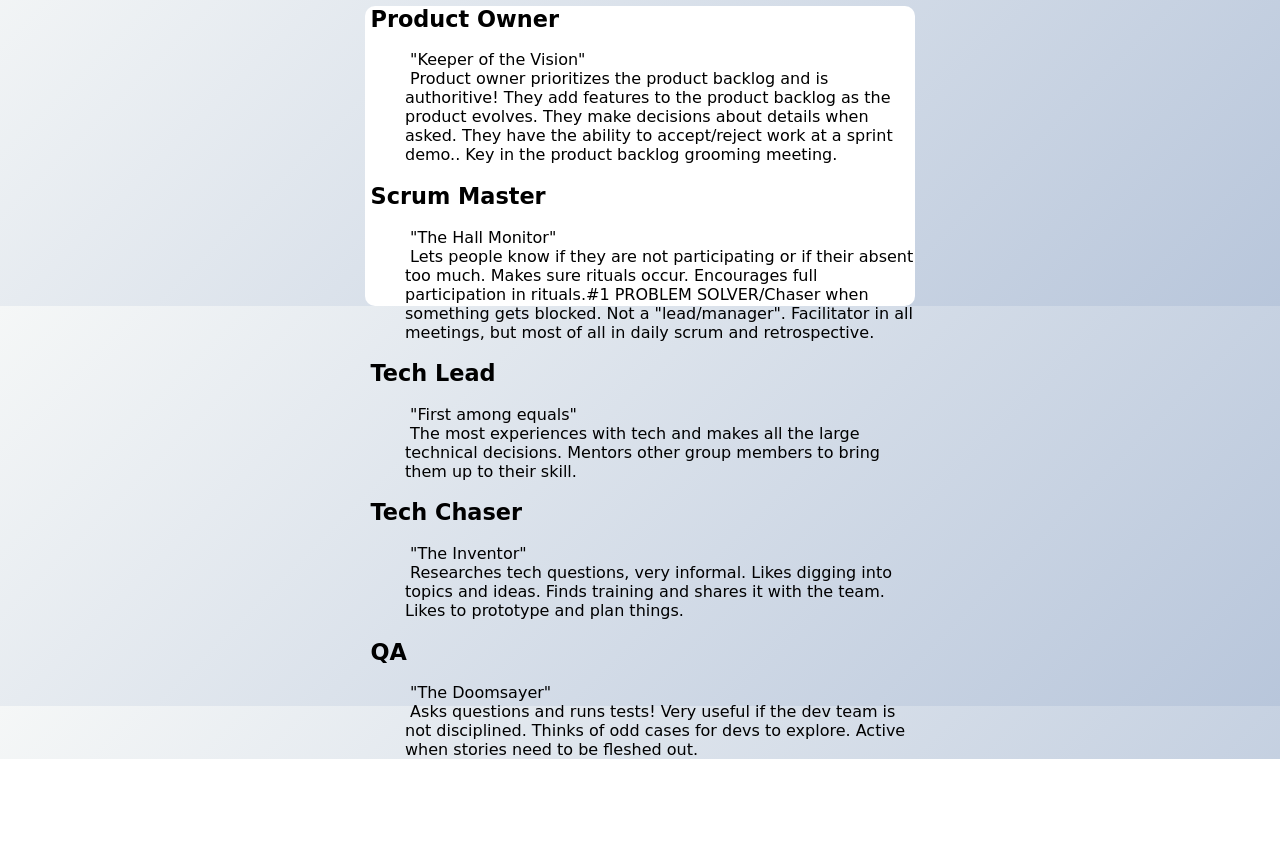
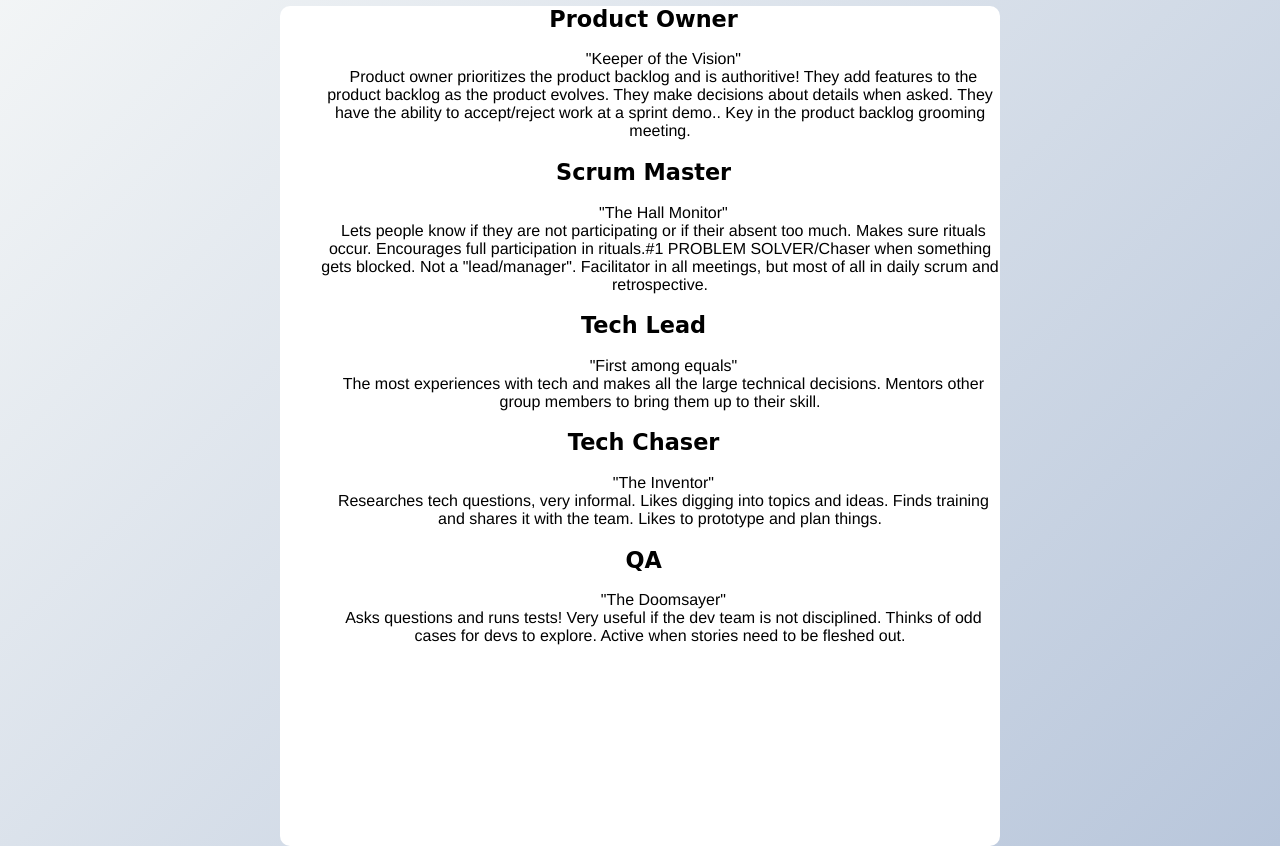
Before and after one commit to Crysmah/interactive-quiz, a plain HTML site: page about.html in a window 1280 px wide. Shown: the part 94-940 px from the top of the page. Before the commit the page ends 853 px from the top, so only its background shows below. Drawn offline with Linux system fonts and the light colour scheme; a web font is replaced by a local one.

Commit message:
Fixed the page formatting bug on About.html

```diff
--- a/about.html
+++ b/about.html
@@ -15,24 +15,24 @@
     <h1 style="text-align: center;">Scrum Roles Information</h1>
     <div class = "roles">
         <h2>Product Owner</h2>
-			<dd>"Keeper of the Vision"</dd>
-			<dd>Product owner prioritizes the product backlog and is authoritive! They add features to the product backlog as the product evolves.
+			<dd class = "roleText">"Keeper of the Vision"</dd>
+			<dd class="roleText">Product owner prioritizes the product backlog and is authoritive! They add features to the product backlog as the product evolves.
 			They make decisions about details when asked. They have the ability to accept/reject work at a sprint demo.. Key in the product backlog grooming meeting.</dd>
         <h2>Scrum Master</h2>
-			<dd>"The Hall Monitor"</dd>
-			<dd>Lets people know if they are not participating or if their absent too much. Makes sure rituals occur. Encourages full participation in rituals.#1 PROBLEM SOLVER/Chaser
+        <dd class="roleText">"The Hall Monitor"</dd>
+        <dd class="roleText">Lets people know if they are not participating or if their absent too much. Makes sure rituals occur. Encourages full participation in rituals.#1 PROBLEM SOLVER/Chaser
 			when something gets blocked. Not a "lead/manager". Facilitator in all meetings, but most of all in daily scrum and retrospective.</dd>
         <h2>Tech Lead</h2>
-			<dd>"First among equals"</dd>
-			<dd>The most experiences with tech and makes all the large technical decisions. Mentors other group members to bring them up to their skill. </dd>
+        <dd class="roleText">"First among equals"</dd>
+        <dd class="roleText">The most experiences with tech and makes all the large technical decisions. Mentors other group members to bring them up to their skill. </dd>
 
         <h2>Tech Chaser</h2>
-			<dd>"The Inventor"</dd>
-			<dd>Researches tech questions, very informal. Likes digging into topics and ideas. Finds training and shares it with the team. Likes to prototype and plan things.</dd>
+        <dd class="roleText">"The Inventor"</dd>
+        <dd class="roleText">Researches tech questions, very informal. Likes digging into topics and ideas. Finds training and shares it with the team. Likes to prototype and plan things.</dd>
 
         <h2>QA</h2>
-			<dd>"The Doomsayer"</dd>
-			<dd>Asks questions and runs tests! Very useful if the dev team is not disciplined. Thinks of odd cases for devs to explore. Active when stories need to be fleshed out.</dd>
+        <dd class="roleText">"The Doomsayer"</dd>
+        <dd class="roleText">Asks questions and runs tests! Very useful if the dev team is not disciplined. Thinks of odd cases for devs to explore. Active when stories need to be fleshed out.</dd>
     </div>
 
 
--- a/style.css
+++ b/style.css
@@ -7,6 +7,7 @@ body{
 }
 h2{
     font-size: 1.4rem;
+    text-align: center;
 }
 .quiz-container{
     background-color: #fff;
@@ -44,11 +45,16 @@ button:hover{
 }
 
 .roles {
-    background-color: #fff;
-    width: 550px;
-    height: 300px;
+    background-color: rgb(255, 255, 255);
+    width: 720px;
+    height: 840px;
     border-radius: 10px;
-
     text-indent: 1%;
     margin: 0% auto;
 }
+
+.roleText {
+    font-family: 'Franklin Gothic Medium', 'Arial Narrow', Arial, sans-serif;
+    padding: 0%;
+    text-align: center;
+}
```
